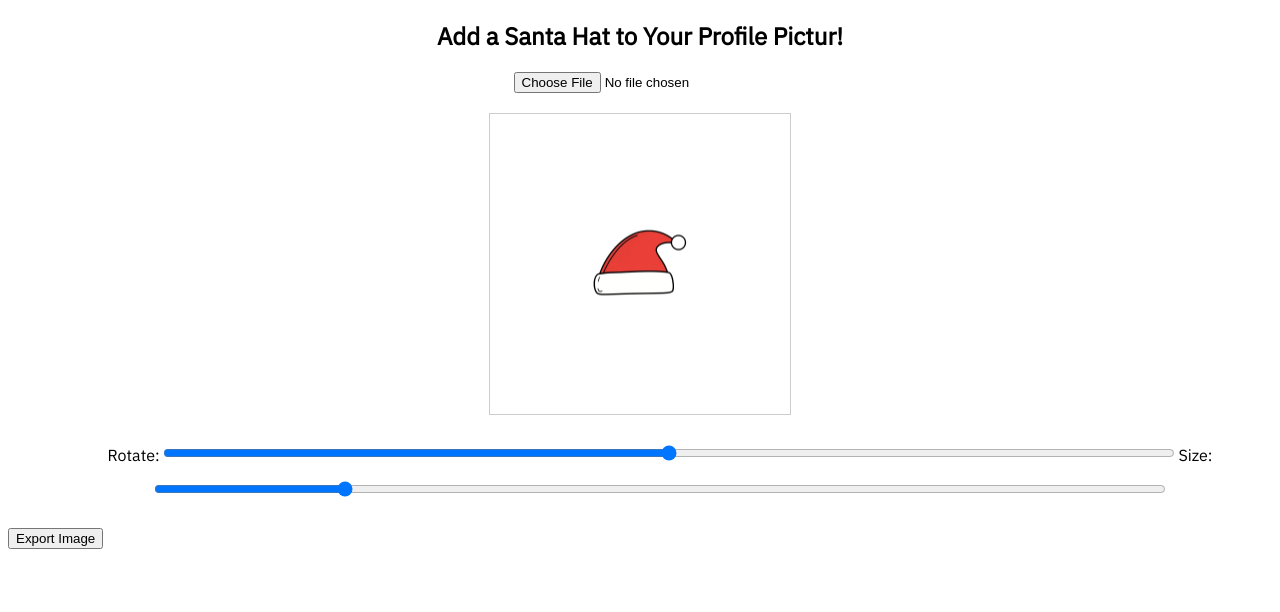
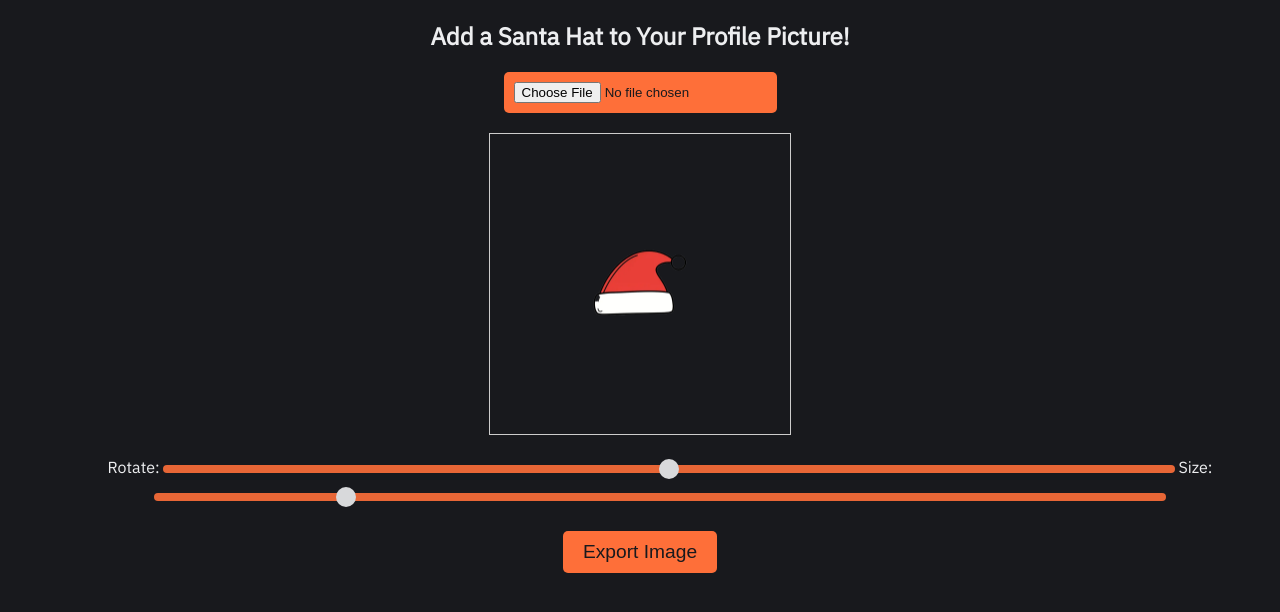
Before and after one commit to infinexshaman/Santa, a plain HTML site: page index.html in a window 1280 px wide. Drawn offline with Linux system fonts and the light colour scheme.

Commit message:
Update index.html

```diff
--- a/index.html
+++ b/index.html
@@ -8,6 +8,8 @@
     <style>
         body {
             font-family: 'IBM Plex Sans', sans-serif;
+            background-color: #18191D;
+            color: #EDEEF0;
         }
         #editor {
             position: relative;
@@ -29,6 +31,11 @@
         input[type='file'] {
             display: block;
             margin: 20px auto;
+            background-color: #FE6F39;
+            color: #18191D;
+            border: none;
+            padding: 10px;
+            border-radius: 5px;
         }
         #controls {
             text-align: center;
@@ -38,11 +45,48 @@
         .slider {
             width: 80%;
             margin: 10px auto;
+            -webkit-appearance: none;
+            appearance: none;
+            height: 8px;
+            background: #FE6F39;
+            outline: none;
+            opacity: 0.9;
+            border-radius: 5px;
+        }
+        .slider::-webkit-slider-thumb {
+            -webkit-appearance: none;
+            appearance: none;
+            width: 20px;
+            height: 20px;
+            background: #EDEEF0;
+            cursor: pointer;
+            border-radius: 50%;
+        }
+        .slider::-moz-range-thumb {
+            width: 20px;
+            height: 20px;
+            background: #EDEEF0;
+            cursor: pointer;
+            border-radius: 50%;
+        }
+        button {
+            display: block;
+            margin: 10px auto;
+            background-color: #FE6F39;
+            color: #18191D;
+            border: none;
+            padding: 10px 20px;
+            border-radius: 5px;
+            cursor: pointer;
+            font-size: 1.2em;
+        }
+        button:hover {
+            opacity: 0.8;
         }
     </style>
 </head>
 <body>
-    <h2 style="text-align:center;">Add a Santa Hat to Your Profile Pictur!</h2>
+    <h2 style="text-align:center;">Add a Santa Hat to Your Profile Picture!</h2>
     <input type="file" id="imageUpload" accept="image/*">
     <div id="editor">
         <img id="santaHat" src="santa_hat.png" alt="Santa Hat">
```
